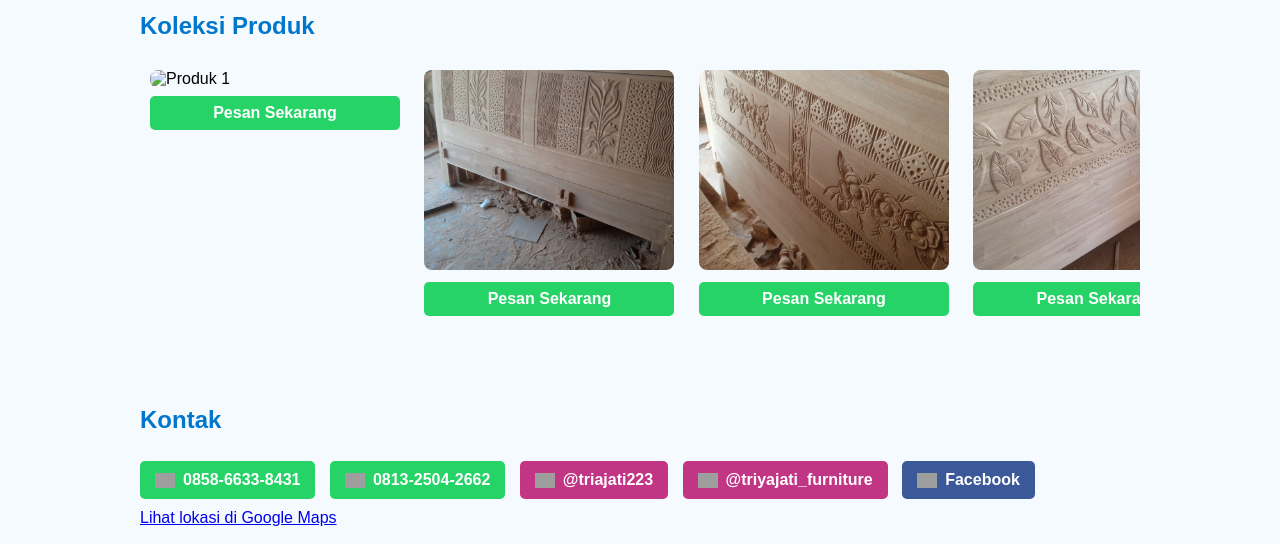
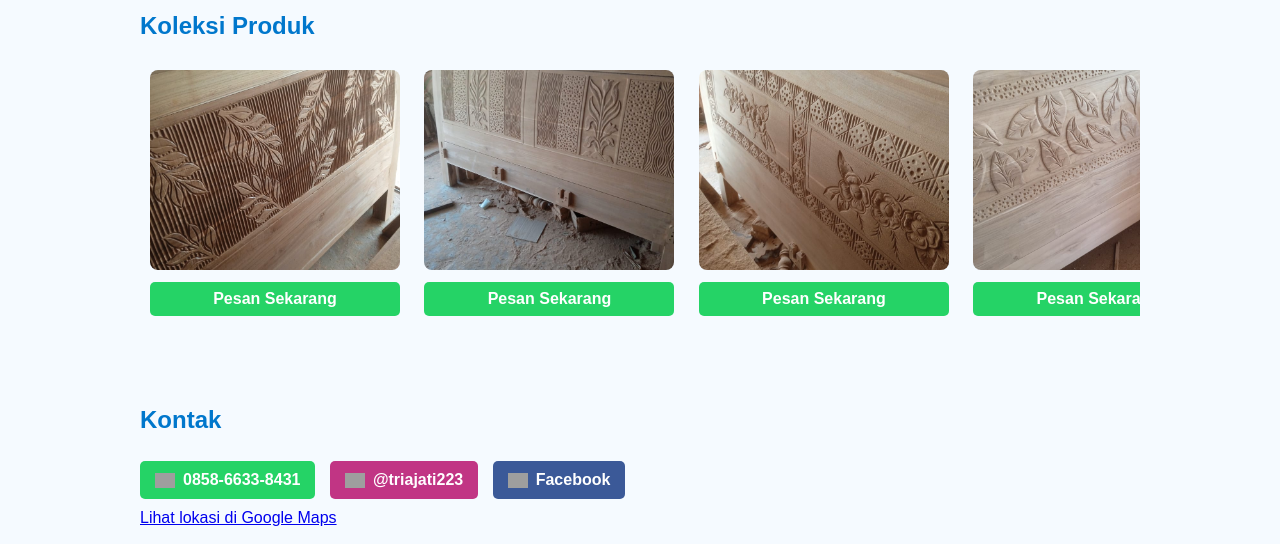
Before and after one commit to denymaulan/jift_furniture_triya_jati, a plain HTML site: page index.html in a window 1280 px wide. Shown: the part 413-957 px from the top of the page. Drawn offline with Linux system fonts and the light colour scheme; grey boxes are pictures that could not be loaded; files whose address does not match are found by name.

Commit message:
Update index.html

```diff
--- a/index.html
+++ b/index.html
@@ -76,7 +76,7 @@
     <h2>Koleksi Produk</h2>
     <div class="carousel-container">
       <div class="carousel-slide">
-      <img src="images/image_1.png" alt="Produk 1">
+      <img src="image/image_1.png" alt="Produk 1">
       <a class="order-button" href="https://wa.me/6285866338431?text=Halo,%20saya%20tertarik%20memesan%20produk%20nomor%201.%20Berikut%20link%20gambarnya:%20https://raw.githubusercontent.com/denimaulanajpr/triyajati/main/images/image_1.png" target="_blank">Pesan Sekarang</a>
     </div>
     <div class="carousel-slide">
@@ -209,17 +209,9 @@
         <img src="https://img.icons8.com/color/48/000000/whatsapp--v1.png" />
         0858-6633-8431
       </a>
-      <a href="https://wa.me/6281325042662" target="_blank">
-        <img src="https://img.icons8.com/color/48/000000/whatsapp--v1.png" />
-        0813-2504-2662
-      </a>
       <a href="https://www.instagram.com/triajati223?igsh=MXZtMG1hcGozODBzYw==" target="_blank" style="background:#C13584;">
         <img src="https://img.icons8.com/color/48/000000/instagram-new.png" />
         @triajati223
-      </a>
-      <a href="https://www.instagram.com/triyajati_furniture?igsh=ajVibjBsMWtoNDR3" target="_blank" style="background:#C13584;">
-        <img src="https://img.icons8.com/color/48/000000/instagram-new.png" />
-        @triyajati_furniture
       </a>
       <a href="https://www.facebook.com/profile.php?id=100090730987580&mibextid=ZbWKwL" target="_blank" style="background:#3b5998;">
         <img src="https://img.icons8.com/color/48/000000/facebook-new.png" />
```
